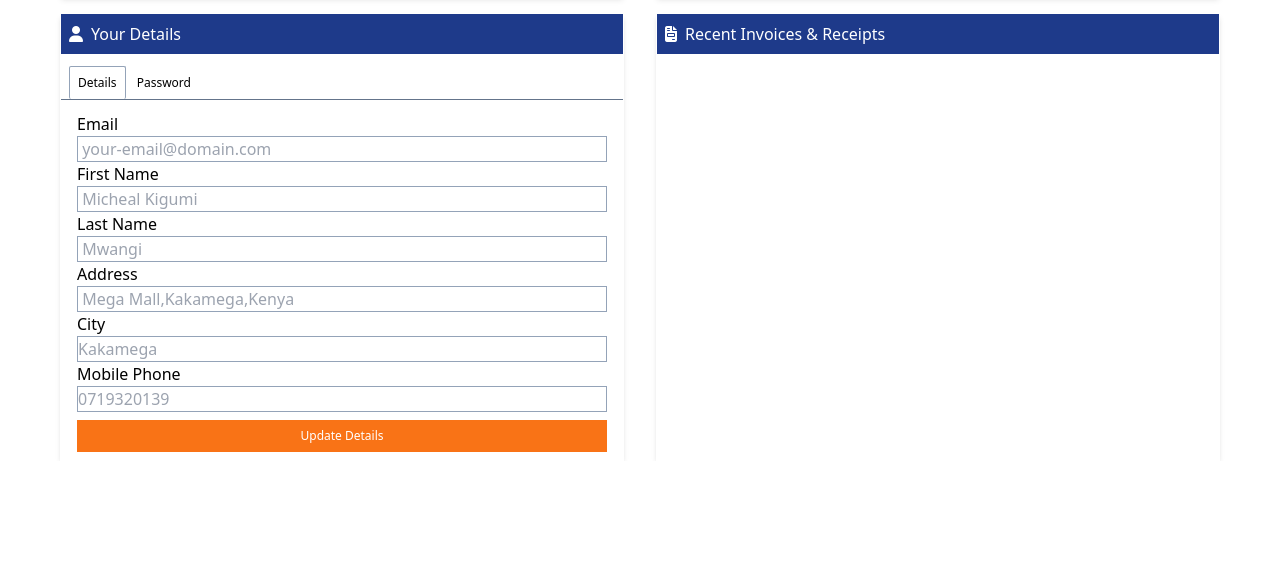
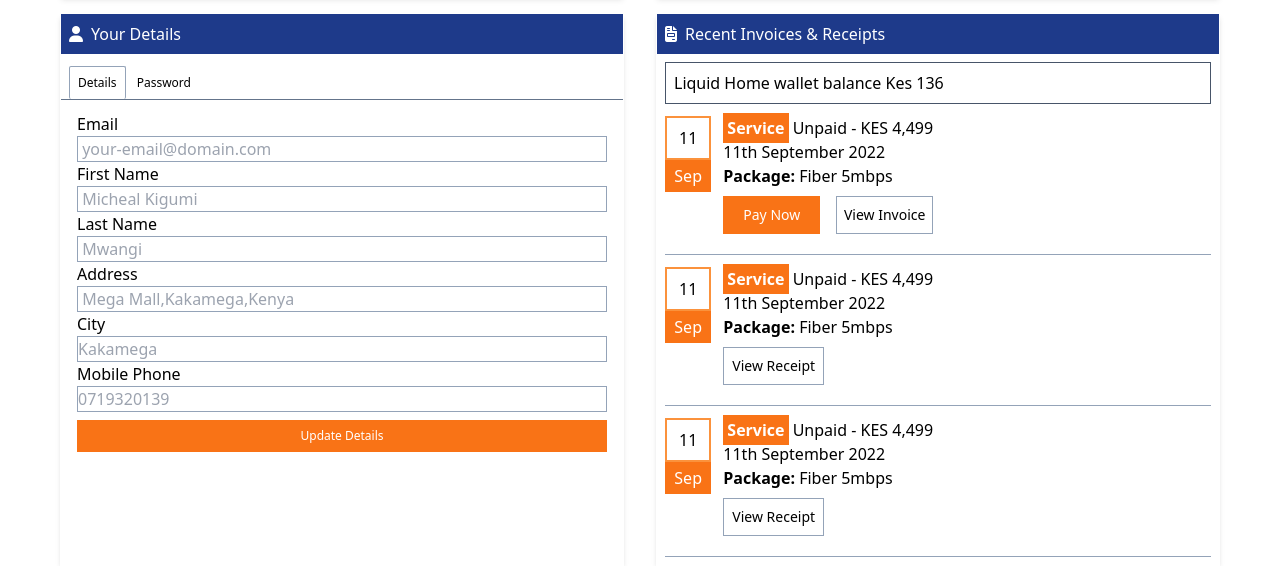
Before and after one commit to Jace254/InternetProviderPage, a website: page src/index.html in a window 1280 px wide. Shown: the part 415-981 px from the top of the page. Before the commit the page ends 876 px from the top, so only its background shows below. Drawn offline with nearby package versions, Linux system fonts and the light colour scheme; files that its build step writes are made by us from their sources.

Commit message:
Invoice and Reciepts Part

```diff
--- a/src/index.html
+++ b/src/index.html
@@ -225,6 +225,7 @@
                     class="w-full border border-slate-400 rounded-none"
                   />
                   <button
+                    type="submit"
                     class="w-full bg-orange-500 text-xs text-white py-2 mt-2 mb-2 hover:bg-orange-600"
                   >
                     Update Details
@@ -241,6 +242,117 @@
               <i class="fa-solid fa-file-invoice fa-white mr-2"></i>
               Recent Invoices & Receipts
             </div>
+            <div class="bg-white px-2 py-2">
+              <div class="border border-slate-600 px-2 py-2">
+                Liquid Home wallet balance Kes 136
+              </div>
+
+              <div class="flex pt-3 font-sans w-full border-b border-slate-400">
+                <div>
+                  <div
+                    class="border border-2 border-orange-400 px-3 py-2 text-black font-medium"
+                  >
+                    11
+                  </div>
+                  <div
+                    class="bg-orange-500 w-30 py-1 text-white text-center font-medium"
+                  >
+                    Sep
+                  </div>
+                </div>
+                <div class="pl-3 pb-3">
+                  <div>
+                    <p>
+                      <b class="bg-orange-500 text-white px-1 py-1">Service</b>
+                      Unpaid - KES 4,499
+                    </p>
+                    <p>11th September 2022</p>
+                    <p><b>Package:</b> Fiber 5mbps</p>
+                  </div>
+                  <div class="grid grid-cols-2 gap-4">
+                    <button
+                      type="submit"
+                      class="bg-orange-500 text-sm text-white font-medium py-2 mt-2 mb-2 hover:bg-orange-600"
+                    >
+                      Pay Now
+                    </button>
+                    <button
+                      type="submit"
+                      class="bg-white text-sm text-black font-medium py-2 mt-2 mb-2 border border-slate-400 hover:bg-slate-200"
+                    >
+                      View Invoice
+                    </button>
+                  </div>
+                </div>
+              </div>
+
+              <div class="flex pt-3 font-sans w-full border-b border-slate-400">
+                <div>
+                  <div
+                    class="border border-2 border-orange-400 px-3 py-2 text-black font-medium"
+                  >
+                    11
+                  </div>
+                  <div
+                    class="bg-orange-500 w-30 py-1 text-white text-center font-medium"
+                  >
+                    Sep
+                  </div>
+                </div>
+                <div class="pl-3 pb-3">
+                  <div>
+                    <p>
+                      <b class="bg-orange-500 text-white px-1 py-1">Service</b>
+                      Unpaid - KES 4,499
+                    </p>
+                    <p>11th September 2022</p>
+                    <p><b>Package:</b> Fiber 5mbps</p>
+                  </div>
+                  <div>
+                    <button
+                      type="submit"
+                      class="bg-white text-sm text-black font-medium py-2 px-2 mt-2 mb-2 border border-slate-400 hover:bg-slate-200"
+                    >
+                      View Receipt
+                    </button>
+                  </div>
+                </div>
+              </div>
+
+              <div class="flex pt-3 font-sans w-full border-b border-slate-400">
+                <div>
+                  <div
+                    class="border border-2 border-orange-400 px-3 py-2 text-black font-medium"
+                  >
+                    11
+                  </div>
+                  <div
+                    class="bg-orange-500 w-30 py-1 text-white text-center font-medium"
+                  >
+                    Sep
+                  </div>
+                </div>
+                <div class="pl-3 pb-3">
+                  <div>
+                    <p>
+                      <b class="bg-orange-500 text-white px-1 py-1">Service</b>
+                      Unpaid - KES 4,499
+                    </p>
+                    <p>11th September 2022</p>
+                    <p><b>Package:</b> Fiber 5mbps</p>
+                  </div>
+                  <div>
+                    <button
+                      type="submit"
+                      class="bg-white text-sm text-black font-medium py-2 px-2 mt-2 mb-2 border border-slate-400 hover:bg-slate-200"
+                    >
+                      View Receipt
+                    </button>
+                  </div>
+                </div>
+
+              </div>
+            </div>
           </div>
         </div>
       </div>
```
